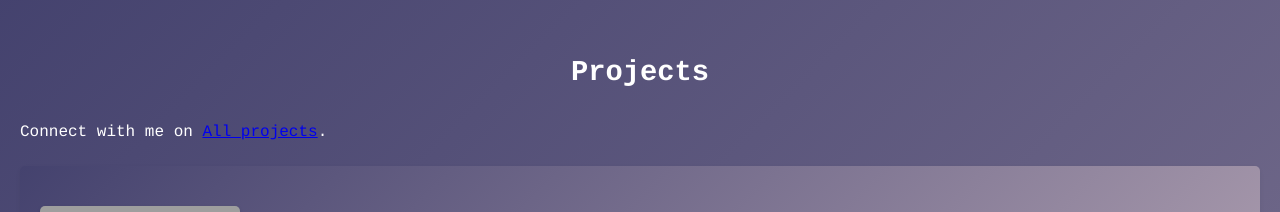
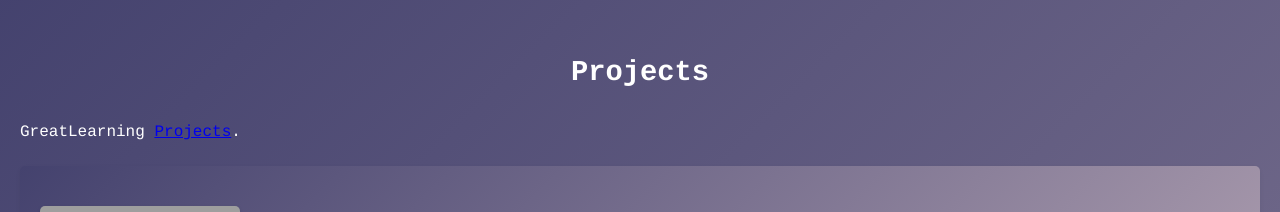
Before and after one commit to psravi/psravi.github.io, a plain HTML site: page index.html in a window 1280 px wide. Shown: the part 1960-2172 px from the top of the page. Drawn offline with Linux system fonts and the light colour scheme; grey boxes are pictures that could not be loaded.

Commit message:
Update index.html

```diff
--- a/index.html
+++ b/index.html
@@ -38,7 +38,7 @@
 
  <section id="projects">
     <h2>Projects</h2>
-     <p>Connect with me on <a href="https://olympus.mygreatlearning.com/feed/ravi1574/eb63ebe90d73a1afd279e3539b887160fc9fea94?" target="_blank">All projects</a>.</p>
+     <p>GreatLearning <a href="https://olympus.mygreatlearning.com/feed/ravi1574/eb63ebe90d73a1afd279e3539b887160fc9fea94?" target="_blank"> Projects</a>.</p>
     <div class="project">
         <img src="https://miro.medium.com/v2/resize:fit:1400/1*YyoqxDXPj_P7kUrDNplyRA.png" style="width: 200px; height: auto;">
         <h3>Term Deposit Marketing Campaign Analysis</h3>
```
